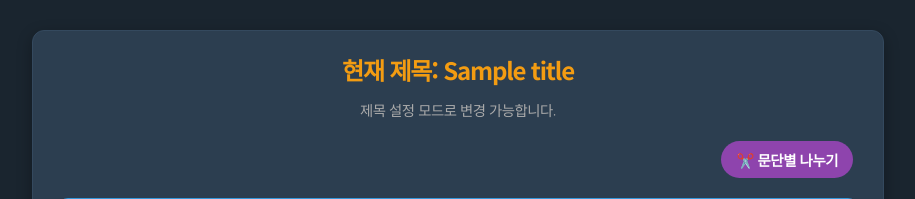
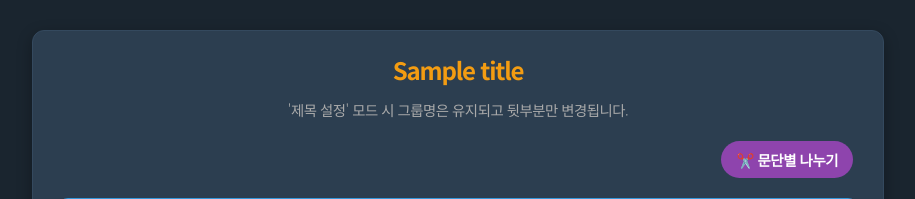
Before and after one commit to pky060921-debug/law, a Flask app: template templates/maker.html in a window 1280 px wide. Shown: the top 199 px of the page, without its empty margins (182-1097 px from the left). Run offline with Flask 3, Linux system fonts and the light colour scheme; the template is opened without the code that fills it: most values are stand-ins (such as "Sample title", 1, 10 or a date in 2020).

Commit message:
Update maker.html

```diff
--- a/templates/maker.html
+++ b/templates/maker.html
@@ -18,6 +18,7 @@
         border-bottom: 2px solid transparent; transition: 0.1s; color: #ecf0f1; user-select: none;
     }
     .token:hover { background: rgba(52, 152, 219, 0.3); border-bottom-color: #3498db; }
+
     .token.selected { background: #c0392b; color: white; font-weight: 500; border-radius: 3px; border-bottom-color: #e74c3c; }
     .token.title-word { background: #2980b9; color: white; font-weight: bold; border-radius: 3px; border-bottom-color: #3498db; }
     .space-token { display: inline-block; width: 4px; white-space: pre; }
@@ -30,14 +31,15 @@
     .btn-reset { background: #e74c3c; }
     .btn-mode { opacity: 0.6; }
     .btn-mode.active { opacity: 1; border: 2px solid white; transform: scale(1.05); }
-
-    /* 나누기 버튼 */
     .btn-split { background: #8e44ad; }
 </style>
 
 <div style="text-align:center; margin-bottom:15px;">
-    <h2 style="color:#f39c12; margin-bottom:5px;">현재 제목: <span id="display-title">{{ title }}</span></h2>
-    <p style="color:#aaa; font-size:0.9rem;">제목 설정 모드로 변경 가능합니다.</p>
+    <h2 style="color:#f39c12; margin-bottom:5px;">
+        <span style="font-size:0.8em; color:#bdc3c7;" id="disp-prefix"></span>
+        <span id="disp-suffix"></span>
+    </h2>
+    <p style="color:#aaa; font-size:0.9rem;">'제목 설정' 모드 시 그룹명은 유지되고 뒷부분만 변경됩니다.</p>
 </div>
 
 <div style="text-align:right; margin-bottom:10px;">
@@ -84,7 +86,22 @@
     const textMode = document.getElementById('text-mode');
     const tokenMode = document.getElementById('token-mode');
     const editorArea = document.getElementById('editor-area');
-    const displayTitle = document.getElementById('display-title');
+
+    // [핵심] 원래 제목 분석
+    const originalFullTitle = "{{ title }}";
+    let groupPrefix = ""; // 그룹명 (예: 형법)
+    let currentSuffix = originalFullTitle; // 뒷부분 (예: 제1조)
+
+    // '-'가 있으면 분리
+    const lastDashIdx = originalFullTitle.lastIndexOf('-');
+    if (lastDashIdx !== -1) {
+        groupPrefix = originalFullTitle.substring(0, lastDashIdx + 1); // "형법-"
+        currentSuffix = originalFullTitle.substring(lastDashIdx + 1);  // "제1조"
+    }
+
+    // 화면 표시 초기화
+    document.getElementById('disp-prefix').innerText = groupPrefix;
+    document.getElementById('disp-suffix').innerText = currentSuffix;
 
     let tokens = [];
     let currentMode = 'blank';
@@ -165,22 +182,30 @@
         }
     }
 
+    // [핵심] 제목 미리보기 업데이트 (그룹명 + 선택단어)
     function updateTitlePreview() {
-        const titleWords = tokens.filter(t => t.isTitle).map(t => t.text).join('');
-        if (titleWords) {
-            displayTitle.innerText = titleWords;
-            document.getElementById('final_title').value = titleWords;
+        const selectedWords = tokens.filter(t => t.isTitle).map(t => t.text).join('');
+
+        // 선택한 단어가 있으면 그것을 뒷부분(Suffix)으로 사용
+        if (selectedWords.length > 0) {
+            document.getElementById('disp-suffix').innerText = selectedWords;
+            document.getElementById('final_title').value = groupPrefix + selectedWords;
+        } else {
+            // 선택한 게 없으면 원래 제목 유지
+            document.getElementById('disp-suffix').innerText = currentSuffix;
+            document.getElementById('final_title').value = originalFullTitle;
         }
     }
 
     function resetAll() {
-        if(!confirm("초기화하시겠습니까?")) return;
+        if(!confirm("초기화하시겠습니까? (제목 설정도 초기화됩니다)")) return;
         tokens.forEach((t, i) => {
             t.selected = false;
             t.isTitle = false;
             const el = document.getElementById(`t-${i}`);
             if (el) { el.classList.remove('selected'); el.classList.remove('title-word'); }
         });
+        updateTitlePreview();
     }
 
     function constructText() {
```
